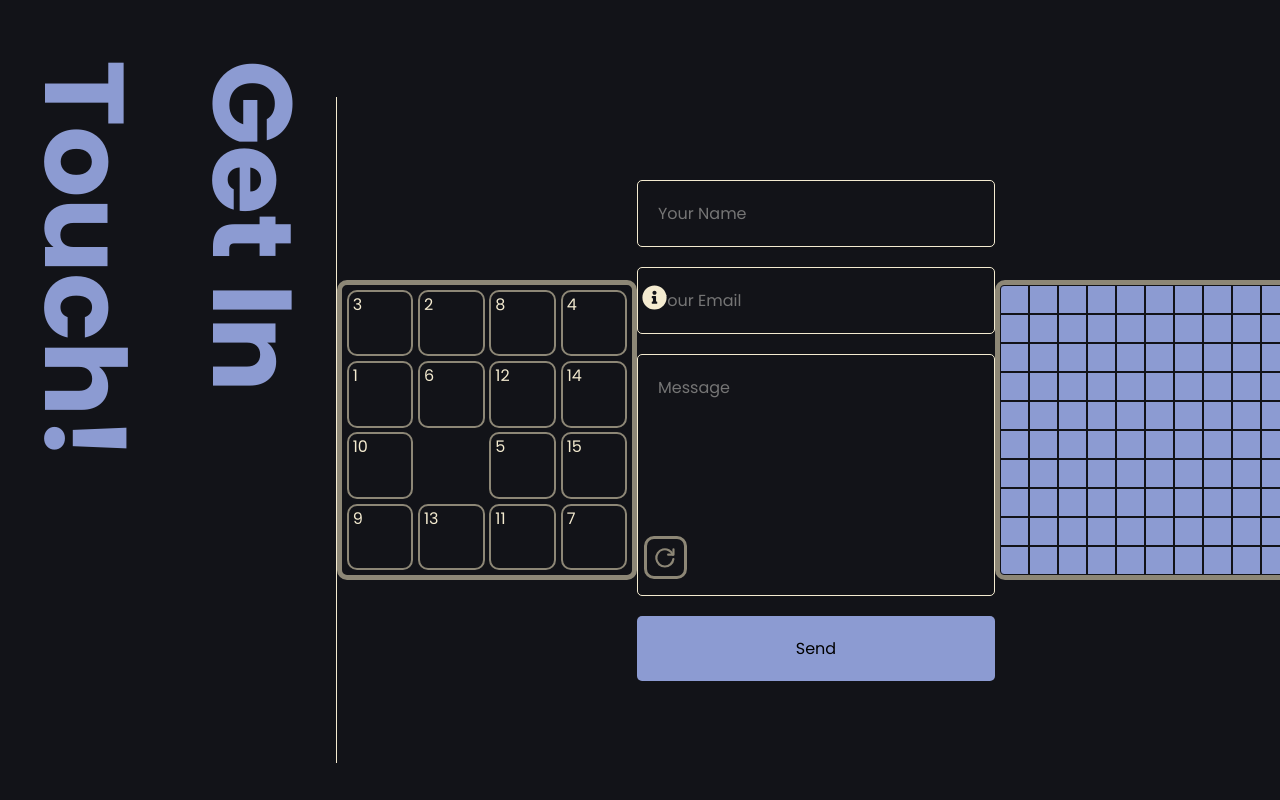
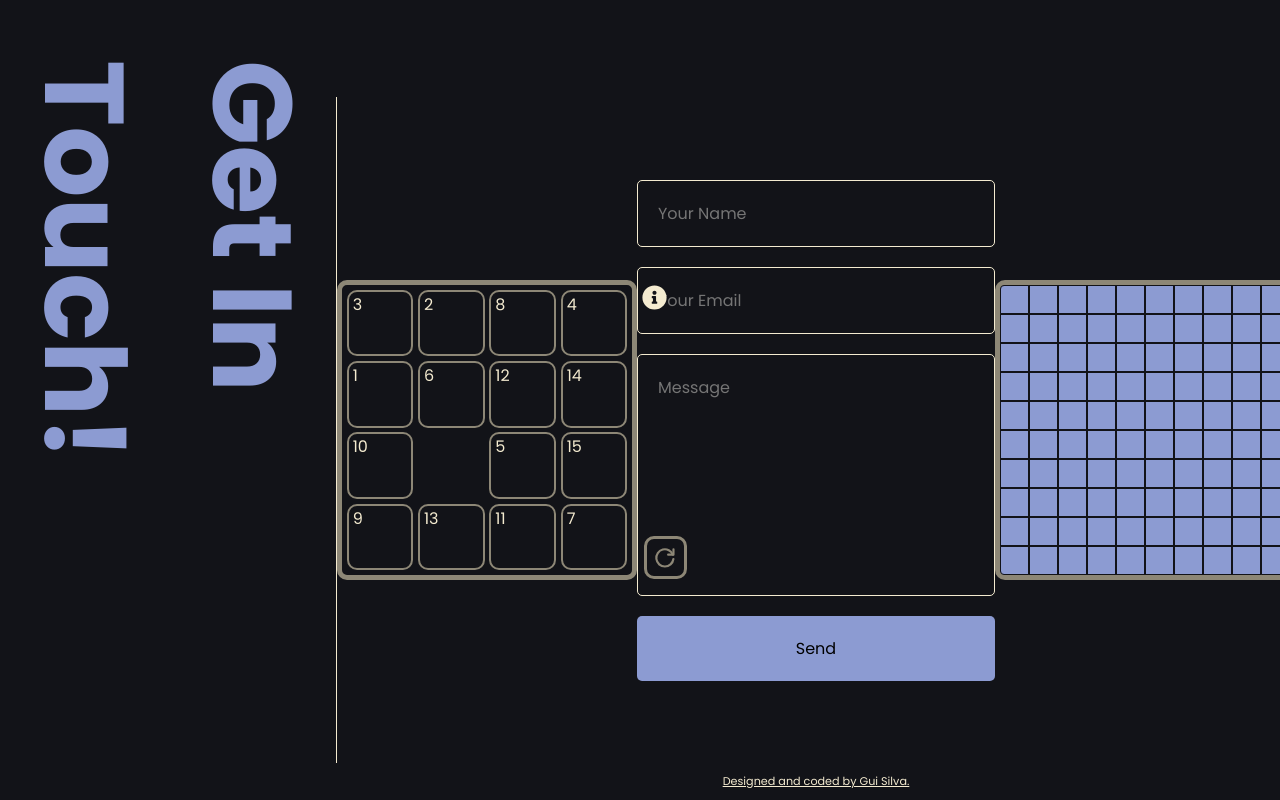
Before and after one commit to Guijss/portfolio-website, a React (Create React App) app: page / in a window 1280 px wide. Shown: the part 2400-3200 px from the top of the page. Built offline with nearby package versions, Linux system fonts and the light colour scheme.

Commit message:
added footnote with gh link

```diff
--- a/src/components/contact/Contact.js
+++ b/src/components/contact/Contact.js
@@ -53,6 +53,14 @@ const Contact = () => {
       <div className="game">
         <Mines />
       </div>
+      <a
+        className="foot-note"
+        href="https://github.com/Guijss/portfolio-website"
+        target="_blank"
+        rel="noreferrer"
+      >
+        <div>Designed and coded by Gui Silva.</div>
+      </a>
     </div>
   );
 };
--- a/src/components/contact/contact.scss
+++ b/src/components/contact/contact.scss
@@ -45,4 +45,11 @@
       }
     }
   }
+
+  .foot-note {
+    position: absolute;
+    bottom: 10px;
+    font-size: 0.7rem;
+    text-decoration: underline;
+  }
 }
```
